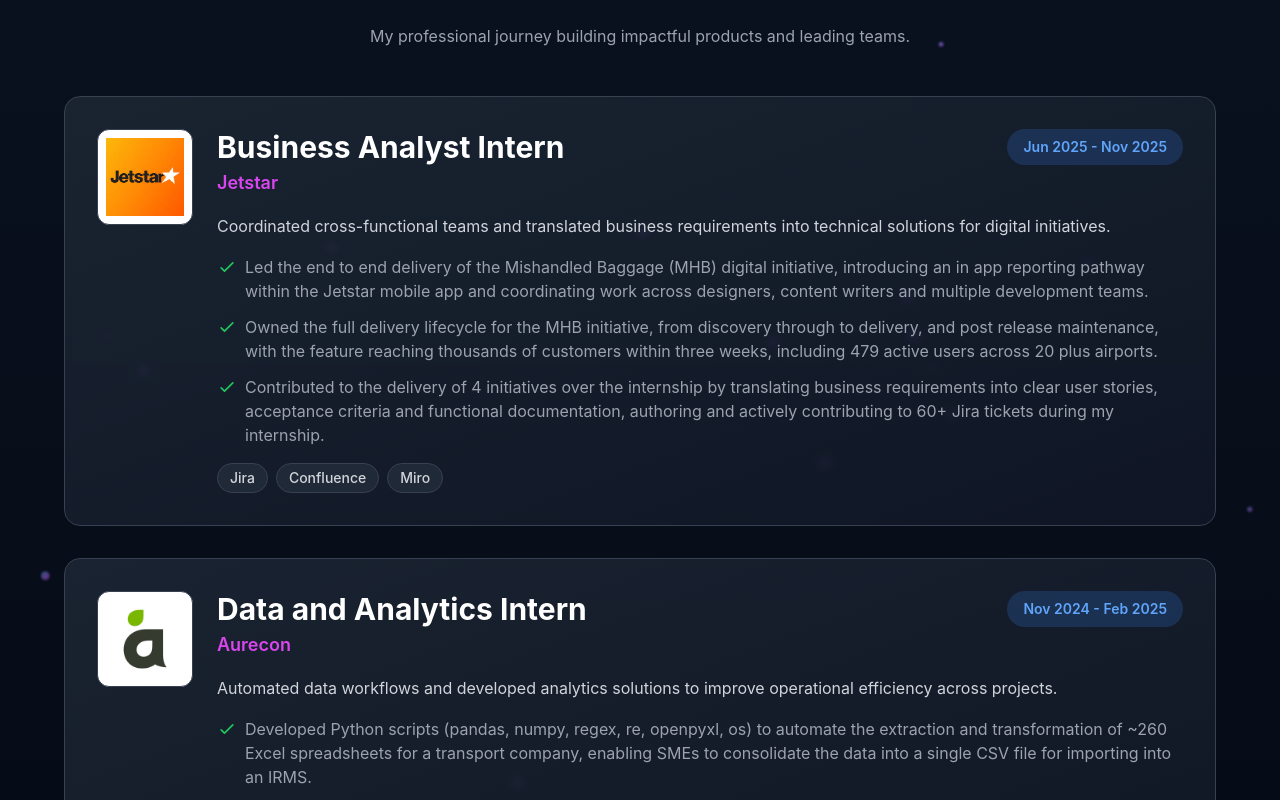
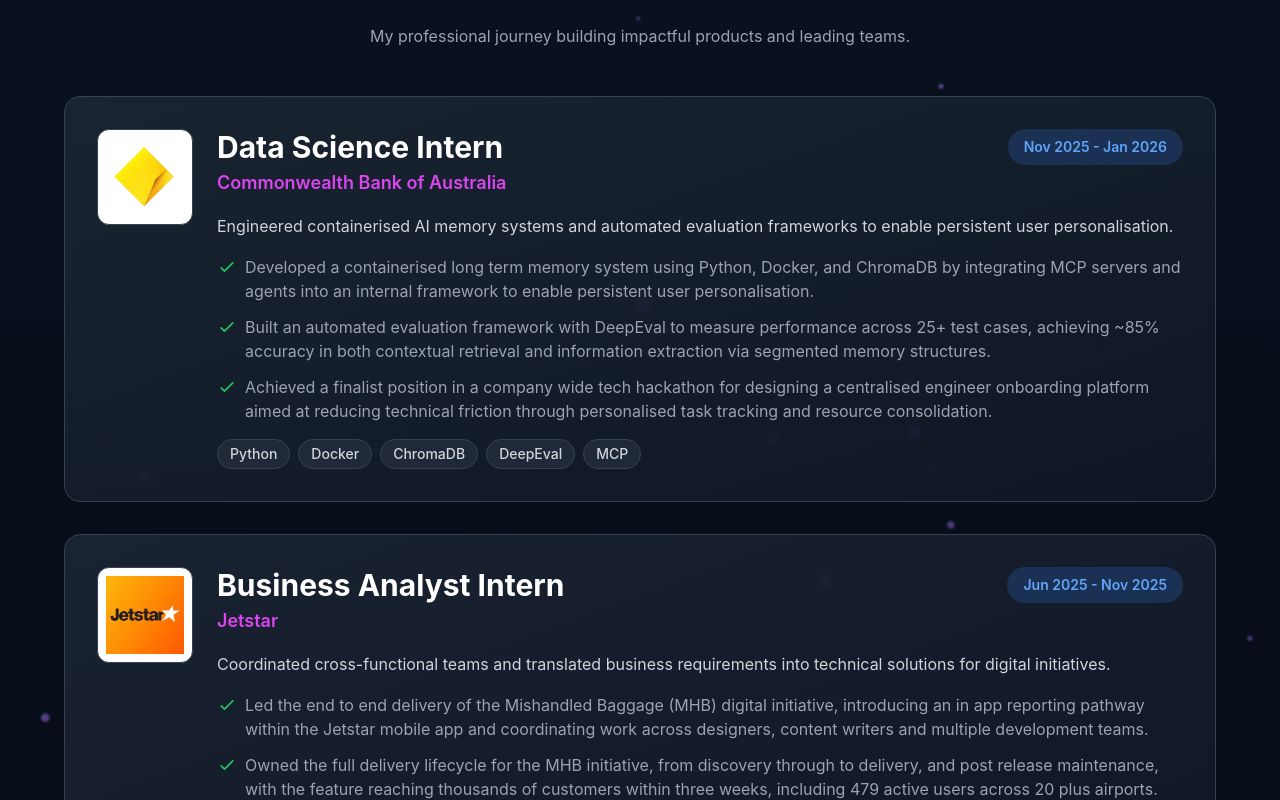
Before and after one commit to VincentG03/personal-website, a Next.js app: page / in a window 1280 px wide. Shown: the part 1800-2600 px from the top of the page. Built offline with nearby package versions, Linux system fonts and the light colour scheme.

Commit message:
feat: added CBA intern experience

```diff
--- a/components/ExperienceSection.tsx
+++ b/components/ExperienceSection.tsx
@@ -6,6 +6,20 @@
 import ParticleBackground from './ParticleBackground';
 
 const experiences = [
+  {
+    role: 'Data Science Intern',
+    company: 'Commonwealth Bank of Australia',
+    period: 'Nov 2025',
+    endPeriod: 'Jan 2026',
+    logo: '/images/CBA.png',
+    description: 'Engineered containerised AI memory systems and automated evaluation frameworks to enable persistent user personalisation.',
+    highlights: [
+      'Developed a containerised long term memory system using Python, Docker, and ChromaDB by integrating MCP servers and agents into an internal framework to enable persistent user personalisation.',
+      'Built an automated evaluation framework with DeepEval to measure performance across 25+ test cases, achieving ~85% accuracy in both contextual retrieval and information extraction via segmented memory structures.',
+      'Achieved a finalist position in a company wide tech hackathon for designing a centralised engineer onboarding platform aimed at reducing technical friction through personalised task tracking and resource consolidation.',
+    ],
+    tech: ['Python', 'Docker', 'ChromaDB', 'DeepEval', 'MCP'],
+  },
   {
     role: 'Business Analyst Intern',
     company: 'Jetstar',
```
Also changed, not shown: public/images/CBA.png (added).
